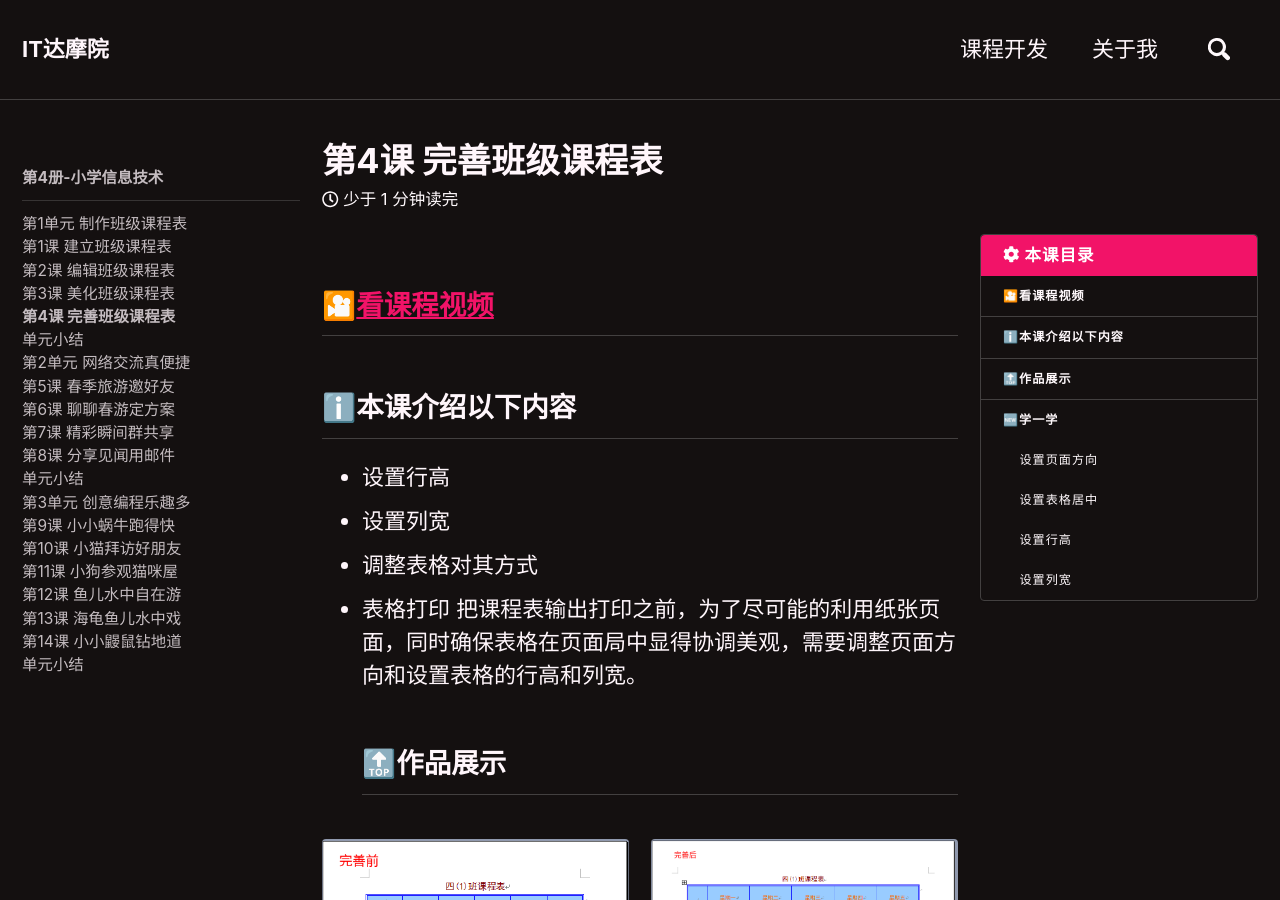
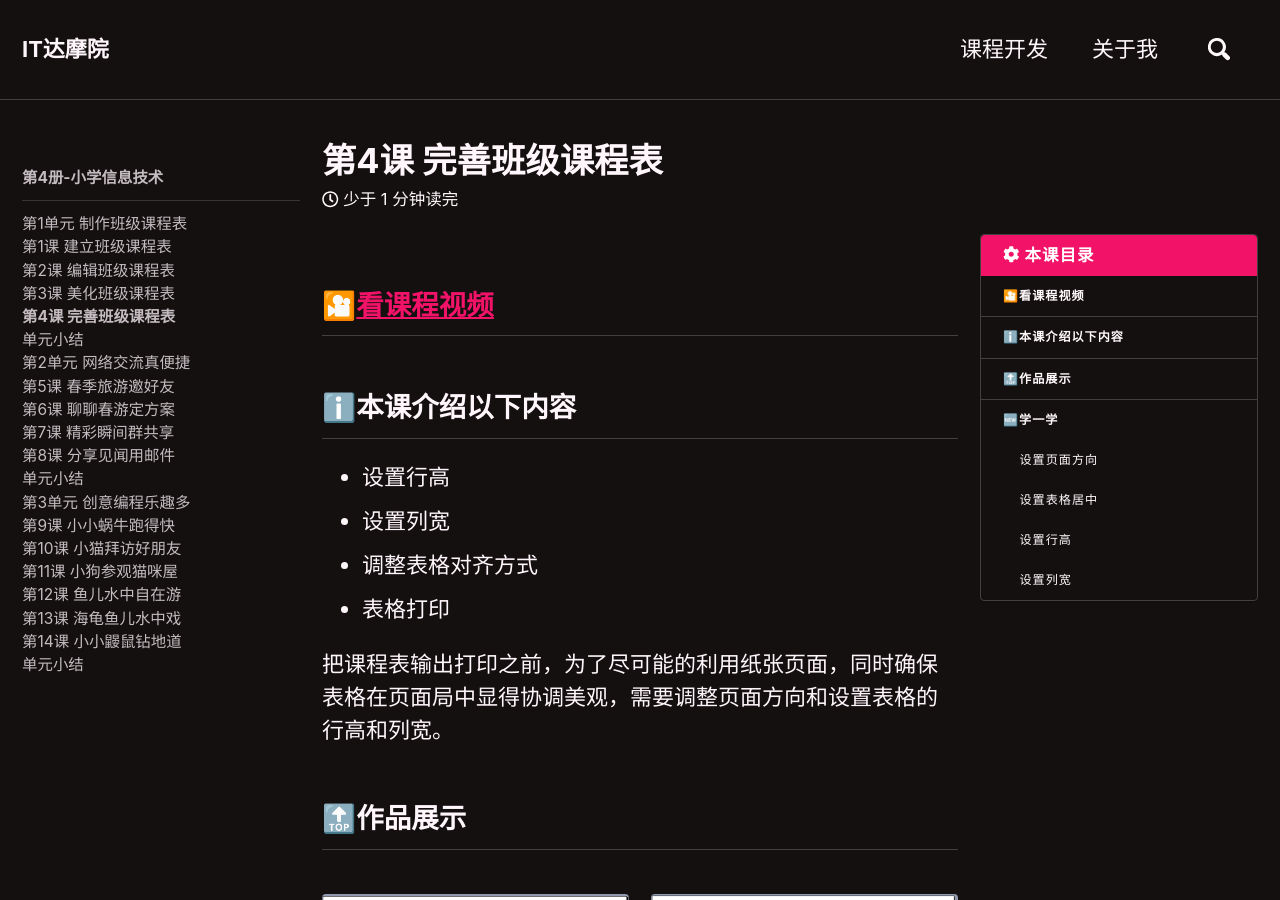
Before and after one commit to xinfengwu/goshinh.github.io-jekll-, a Jekyll site: the page built from _posts/courses/14-IT-Primary-4-version4/2018-03-20-Lesson4.md, in a window 1280 px wide and 900 px high. Built offline with Jekyll 4.4.1, drawn with Linux system fonts in a browser that asks for light colours; nearby versions of some CDN libraries; emoji names are drawn with the system emoji font.

Commit message:
Update 2018-03-20-Lesson4.md

```diff
--- a/_posts/courses/14-IT-Primary-4-version4/2018-03-20-Lesson4.md
+++ b/_posts/courses/14-IT-Primary-4-version4/2018-03-20-Lesson4.md
@@ -19,8 +19,9 @@ layouts_gallery:
 ## :information_source:本课介绍以下内容
 - 设置行高
 - 设置列宽
-- 调整表格对其方式
+- 调整表格对齐方式
 - 表格打印
+
 把课程表输出打印之前，为了尽可能的利用纸张页面，同时确保表格在页面局中显得协调美观，需要调整页面方向和设置表格的行高和列宽。
 ## :top:作品展示
 {% include gallery id="layouts_gallery" caption="四（1）班课程表" %}
@@ -29,7 +30,7 @@ layouts_gallery:
 #### 1.打开文件
 运行Word软件，打开[第4课素材-四（1）班课程表](https://github.com/goshinh/goshinh.github.io/raw/master/courses/ITP4/%E7%AC%AC4%E8%AF%BE%E7%B4%A0%E6%9D%90-%E5%9B%9B%EF%BC%881%EF%BC%89%E7%8F%AD%E8%AF%BE%E7%A8%8B%E8%A1%A8.doc)
 #### 2.设置页面方向
-比较表格长和宽，我们很容易发现表格的长度大于宽度，所以页面的方向调整为`纵向`比较合适。（默认的纸张类型为A4）
+比较表格长和宽，我们很容易发现表格的长度大于宽度，所以页面的方向调整为**纵向**比较合适。（默认的纸张类型为A4）
 ![](/courses/ITP4/4.2.png)
 执行`文件`——>`页面设置`——>方向设置为`纵向`，点击`确定`。
 效果如下图所示：
```
